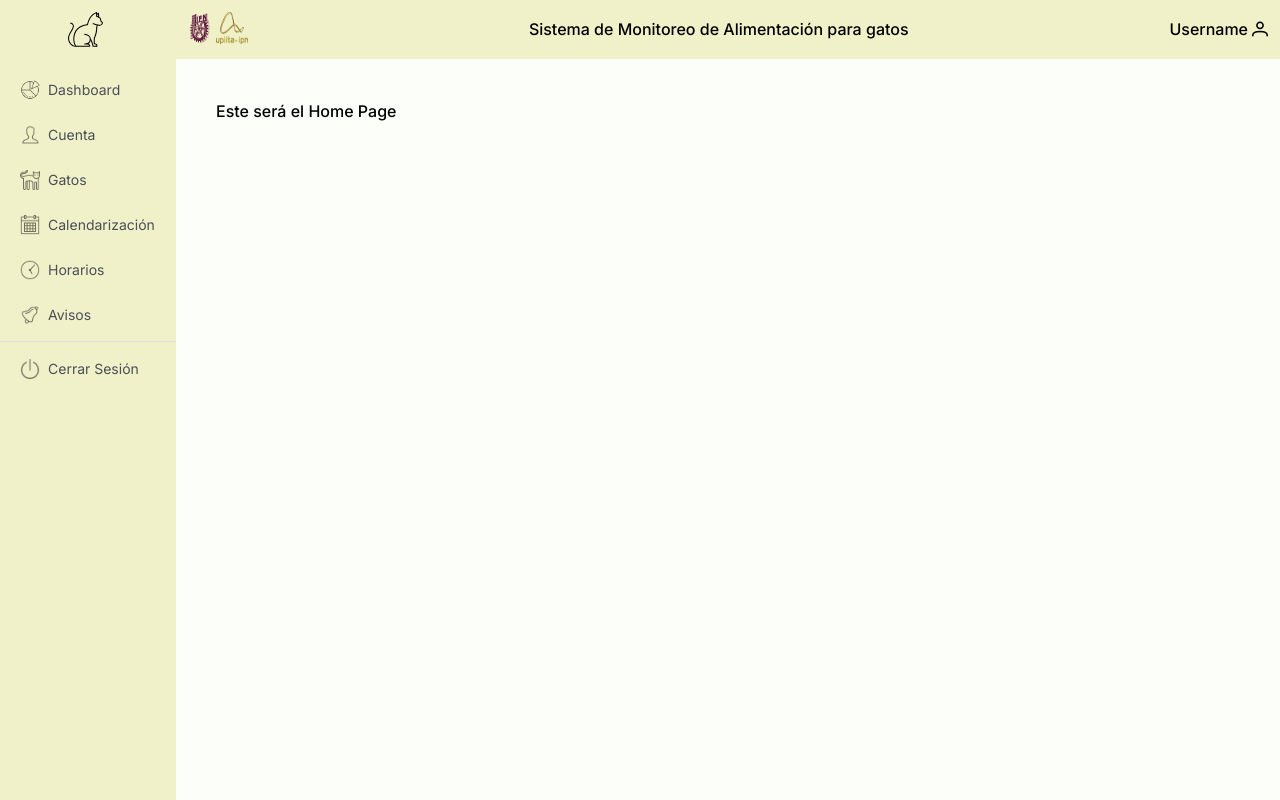
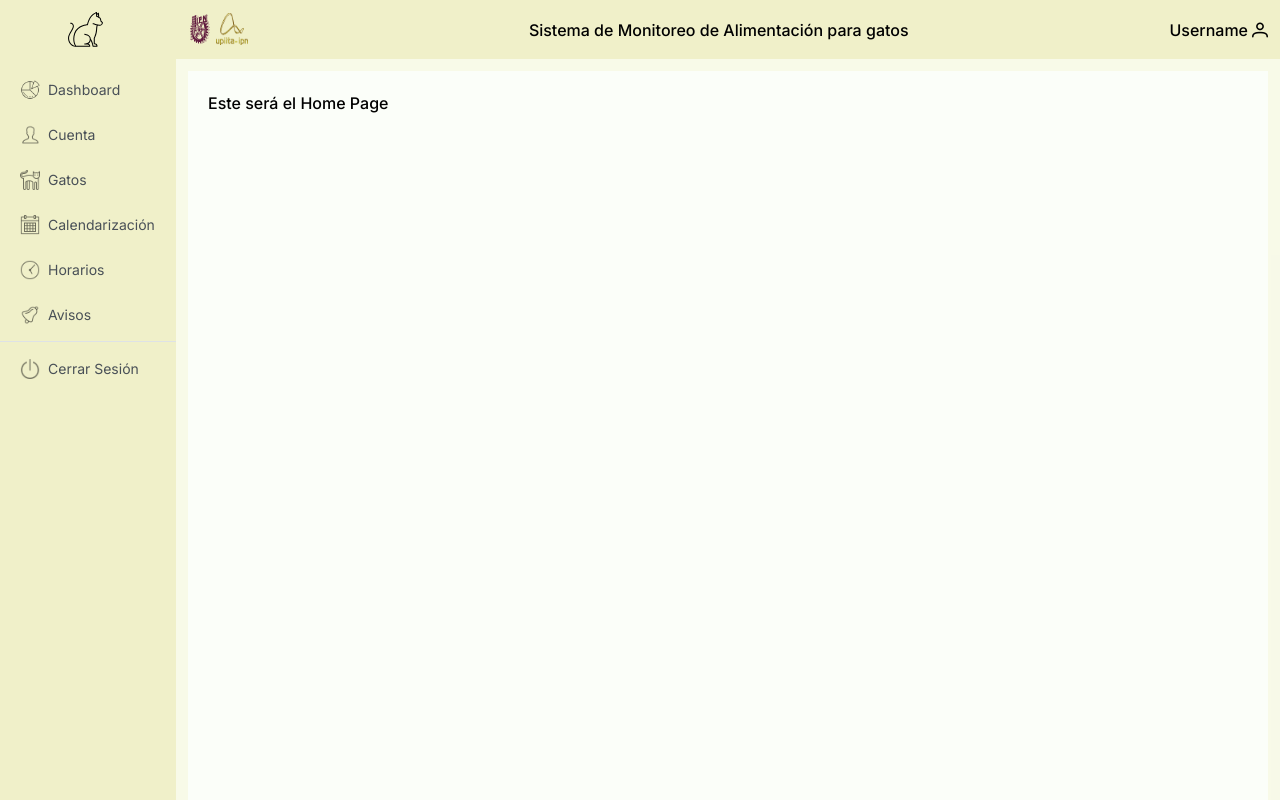
Before and after one commit to Eduardodac/SistemaMonitoreoAlimentacionApp, a React (Vite) app: page /home in a window 1280 px wide. Built offline with nearby package versions, Linux system fonts and the light colour scheme.

Commit message:
Modifica la interfaz

```diff
--- a/src/App.tsx
+++ b/src/App.tsx
@@ -1,4 +1,4 @@
-import "primereact/resources/themes/lara-light-indigo/theme.css";  //theme
+import "primereact/resources/themes/lara-light-teal/theme.css";  //theme
 import "primereact/resources/primereact.min.css";                  //core css
 import "primeicons/primeicons.css";                                //icons
 import { Router } from "./router/Router";
--- a/src/pages/AppNavigatorBar.tsx
+++ b/src/pages/AppNavigatorBar.tsx
@@ -7,12 +7,14 @@ export const AppNavigatorBar = () => {
     <div className="flex w-full h-full bg-fondo">
       <LeftMenu/>
 
-      <div className="flex flex-col w-full">
+      <section className="flex flex-col w-full">
         <TopMenu></TopMenu>
-        <div className=" w-full h-full p-10 m-auto bg-fondo">
-          <Outlet></Outlet>
-        </div>
-      </div>
+        <article className="w-full h-full px-3 pt-3 m-auto bg-darkFondo">
+            <div className="w-full h-full p-5 m-auto bg-fondo">
+                <Outlet></Outlet>
+            </div>
+        </article>
+      </section>
 
 
     </div>
--- a/src/pages/calendario/Calendario.tsx
+++ /dev/null
@@ -1,6 +0,0 @@
-
-export const Calendario = () => {
-  return (
-    <div>Aquí se verá el calendario</div>
-  )
-}
--- a/src/pages/calendario/EditarCalendario.tsx
+++ /dev/null
@@ -1,6 +0,0 @@
-
-export const EditarCalendario = () => {
-  return (
-    <div>Aquí se editará el calendario</div>
-  )
-}
--- a/src/router/Router.tsx
+++ b/src/router/Router.tsx
@@ -7,8 +7,6 @@ import { EditarPerfil } from "../pages/cuenta/EditarPerfil"
 import { Gatos } from "../pages/gatos/Gatos"
 import { EditarGatos } from "../pages/gatos/EditarGatos"
 import { PerfilGatos } from "../pages/gatos/PerfilGatos"
-import { Calendario } from "../pages/calendario/Calendario"
-import { EditarCalendario } from "../pages/calendario/EditarCalendario"
 import { Horarios } from "../pages/horarios/Horarios"
 import { EditarHorario } from "../pages/horarios/EditarHorario"
 import { Avisos } from "../pages/avisos/Avisos"
@@ -27,8 +25,6 @@ export const Router = () => {
                     <Route path = "gatos" element={<Gatos/>}/>
                     <Route path = "gatos/perfil" element={<EditarGatos/>}/>
                     <Route path = "gatos/editar" element={<PerfilGatos/>}/>
-                    <Route path = "calendario" element={<Calendario/>}/>
-                    <Route path = "calendario/editar" element={<EditarCalendario/>}/>
                     <Route path = "horarios" element={<Horarios/>}/>
                     <Route path = "horarios/editar" element={<EditarHorario/>}/>
                     <Route path = "avisos" element={<Avisos/>}/>
--- a/src/shared/LeftMenu.tsx
+++ b/src/shared/LeftMenu.tsx
@@ -13,7 +13,7 @@ export const LeftMenu = () => {
             </div>
 
             <div className=" h-full">
-                <SlideMenu model={leftMenuItems} className='bg-gray-menus w-44 border-0 rounded-none ' viewportHeight={585} easing="ease-in" menuWidth={200}></SlideMenu>
+                <SlideMenu model={leftMenuItems} className='bg-gray-menus w-44 border-0 rounded-none' viewportHeight={585} easing="ease-in" menuWidth={200}></SlideMenu>
             </div>
         </div>
     )
--- a/tailwind.config.js
+++ b/tailwind.config.js
@@ -27,7 +27,8 @@ module.exports = {
           rosa: "#F2DCEB",
           blanco: "#F2F2F2"
         },
-        fondo:"#FBFEF9"
+        fondo:"#FBFEF9",
+        darkFondo: "#f0f0c959"
       },
       spacing: {
         screen: "100vw",
```
